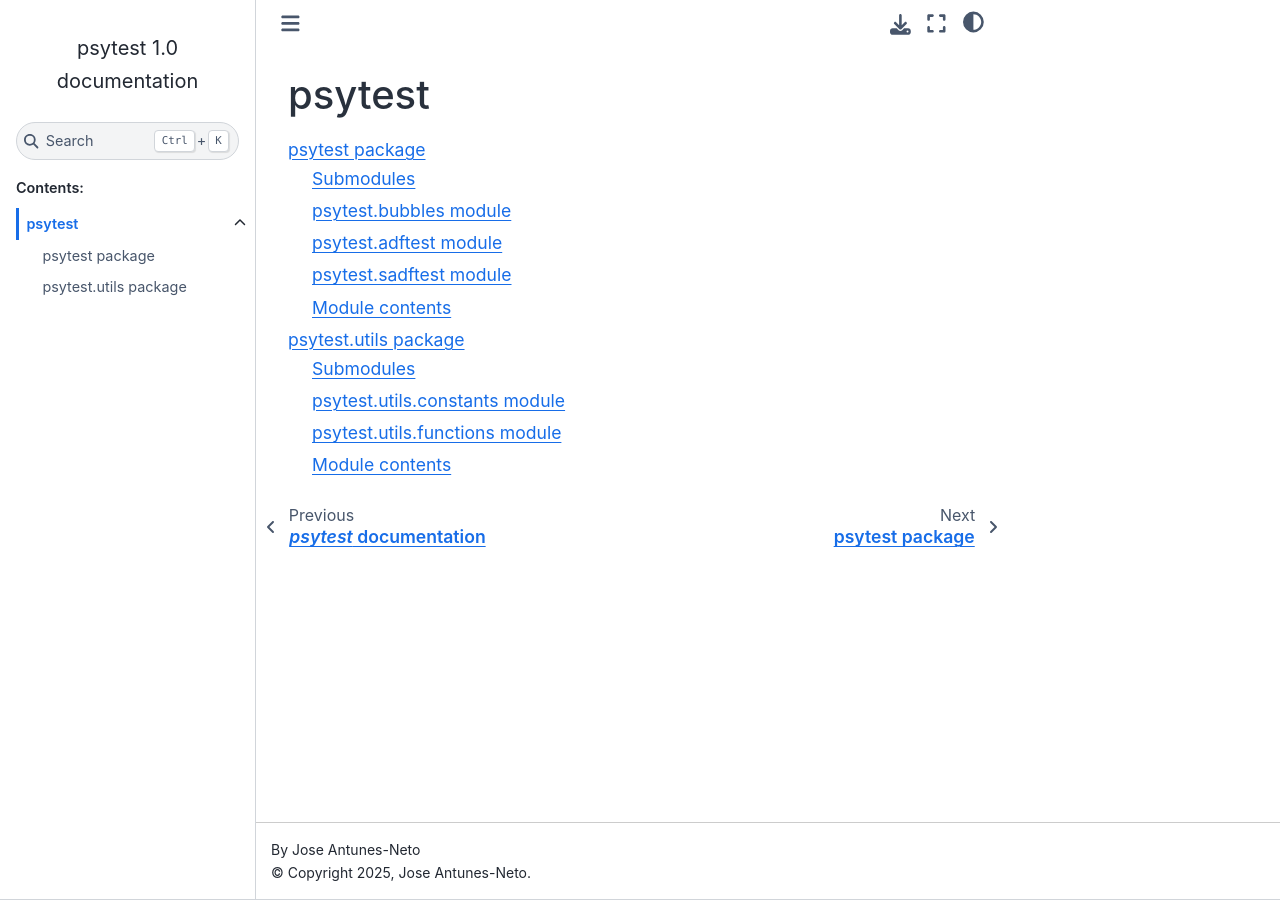
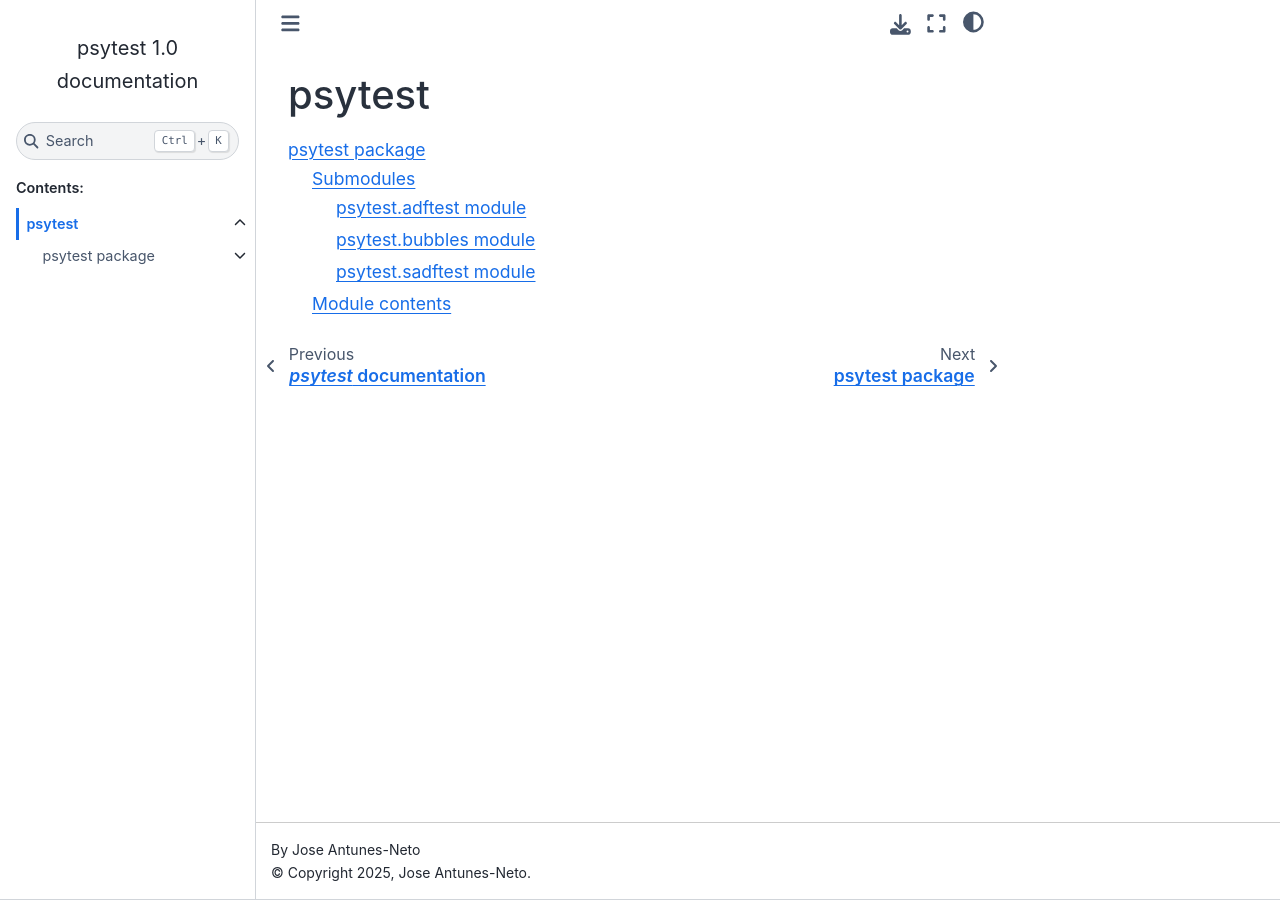
Before and after one commit to joseparreiras/psytest, a Sphinx documentation site: the page built from docs/modules.rst, in a window 1280 px wide. Built offline with Sphinx 7.4.7 and the Sphinx Book theme 1.1.4, drawn with Linux system fonts in a browser that asks for light colours.

Commit message:
Changed to separate .rst files for each submodule

```diff
--- a/docs/modules.rst
+++ b/docs/modules.rst
@@ -2,7 +2,6 @@
 =======
 
 .. toctree::
-   :maxdepth: 2
+   :maxdepth: 4
 
    psytest
-   psytest.utils
--- a/docs/psytest.utils.rst
+++ b/docs/psytest.utils.rst
@@ -4,21 +4,11 @@
 Submodules
 ----------
 
-psytest.utils.constants module
-------------------------------
+.. toctree::
+   :maxdepth: 4
 
-.. automodule:: psytest.utils.constants
-   :members:
-   :show-inheritance:
-   :undoc-members:
-
-psytest.utils.functions module
-------------------------------
-
-.. automodule:: psytest.utils.functions
-   :members:
-   :show-inheritance:
-   :undoc-members:
+   psytest.utils.constants
+   psytest.utils.functions
 
 Module contents
 ---------------
```
Also changed, not shown: docs/psytest.adftest.rst (added, +7 -0 lines), docs/psytest.bubbles.rst (added, +7 -0 lines), docs/psytest.rst (+5 -22 lines), docs/psytest.sadftest.rst (added, +7 -0 lines), docs/psytest.utils.constants.rst (added, +7 -0 lines), docs/psytest.utils.functions.rst (added, +7 -0 lines).
